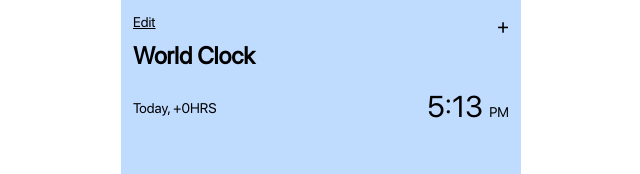
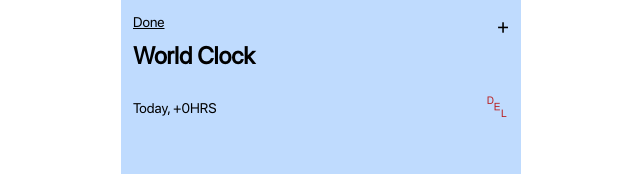
Before and after one commit to gurkiratz/dayjsTime, a React (Vite) app: page / in a window 1280 px wide. Both pictures are taken after a click on the element "Edit". Shown: the top 174 px of the page, without its empty margins (319-959 px from the left). Built offline with nearby package versions, Linux system fonts and the light colour scheme.

Commit message:
Add Edit functionality

```diff
--- a/src/App.jsx
+++ b/src/App.jsx
@@ -15,21 +15,52 @@ const data = [curCity]
 function App() {
   const [modal, showModal] = useState(false)
   const [cities, setCities] = useState(data)
+  const [editMode, setEditMode] = useState(false)
 
   const addCity = (city) => {
     setCities((prev) => [...prev, city])
   }
 
+  const handleDeleteCity = (deletedCity) => {
+    const updatedCities = cities.filter((city) => city !== deletedCity)
+    setCities(updatedCities)
+  }
+
   const renderedCities = cities.map((city, i) => {
-    return <City key={i} city={city} curCity={curCity} />
+    return (
+      <City
+        key={i}
+        city={city}
+        curCity={curCity}
+        editMode={editMode}
+        onDelete={handleDeleteCity}
+      />
+    )
   })
+
+  const toggleEdit = () => {
+    setEditMode(!editMode)
+    console.log(editMode)
+  }
 
   return (
     <section className="flex justify-center h-screen">
       <div className="w-[400px] bg-blue-200 text-xl px-3 py-3">
         <div className="flex justify-between">
-          <span className="text-sm underline cursor-pointer">Edit</span>
-          <button onClick={() => showModal(true)}>+</button>
+          <span
+            className="text-sm underline cursor-pointer"
+            onClick={toggleEdit}
+          >
+            {editMode ? 'Done' : 'Edit'}
+          </span>
+          <button
+            onClick={() => {
+              showModal(true)
+              setEditMode(false)
+            }}
+          >
+            +
+          </button>
         </div>
         <div className="mb-4">
           <p className="font-extrabold text-2xl">World Clock</p>
--- a/src/components/City.jsx
+++ b/src/components/City.jsx
@@ -16,7 +16,7 @@ dayjs.extend(isYesterday)
 dayjs.extend(isTomorrow)
 dayjs.extend(customParseFormat)
 
-export default function City({ city, curCity }) {
+export default function City({ city, curCity, editMode, onDelete }) {
   const [time, setTime] = useState(dayjs().tz(city).format('h:mm'))
   const [ampm, setAmpm] = useState(dayjs().tz(city).format('A'))
   const [diff, setDiff] = useState()
@@ -64,9 +64,19 @@ export default function City({ city, curCity }) {
         </span>
         <p className="font-medium">{city.split('/')[1]}</p>
       </div>
-      <p className="text-3xl">
-        {time} <span className="text-sm">{ampm}</span>
-      </p>
+
+      {editMode ? (
+        <span
+          className="cursor-pointer text-3xl text-red-700"
+          onClick={() => onDelete(city)}
+        >
+          ␡
+        </span>
+      ) : (
+        <p className="text-3xl">
+          {time} <span className="text-sm">{ampm}</span>
+        </p>
+      )}
     </div>
   )
 }
```
